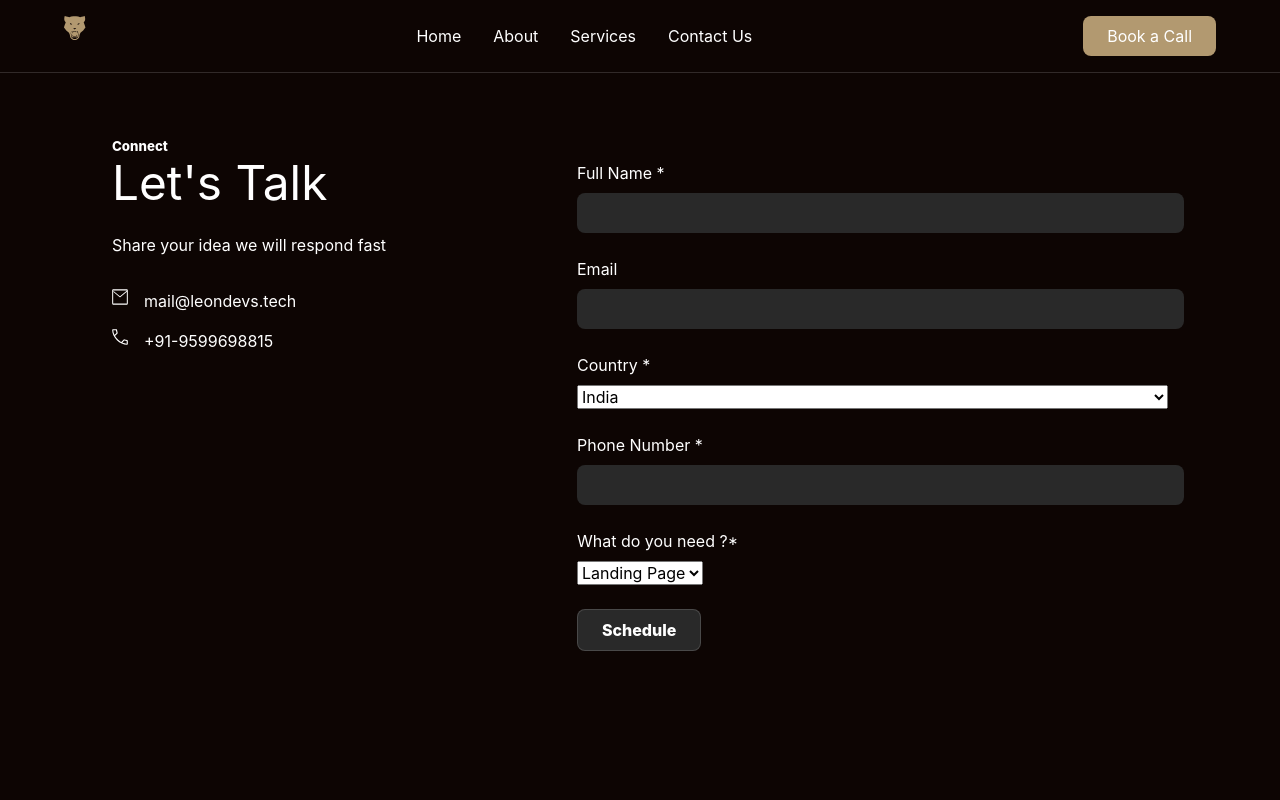
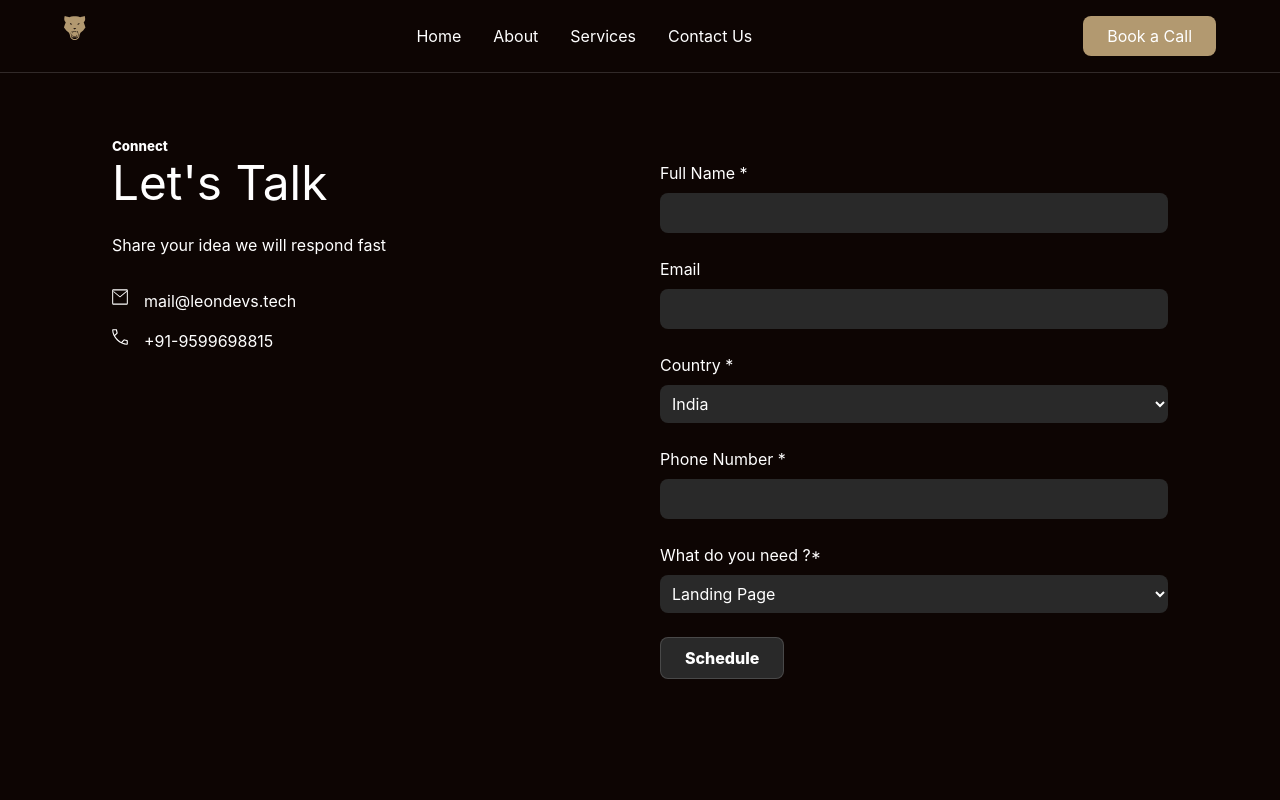
Before and after one commit to divyanshchahar/proto_panther, a Next.js app: page /contactus in a window 1280 px wide. Shown: the top 800 px of the page. Built offline with nearby package versions, Linux system fonts and the light colour scheme.

Commit message:
update: update styling to accomodate `select` element

```diff
--- a/src/app/contactus/page.module.css
+++ b/src/app/contactus/page.module.css
@@ -60,12 +60,15 @@
 
     width: 100%;
 
-    input, textarea {
-        all: unset;
+    input, textarea, select {
+        /*all: unset;*/
         padding: var(--dimension-1);
         background-color: var(--color-foreground);
 
+        border: none;
         border-radius: var(--radius-1);
+
+        color: var(--color-text);
 
         width: 100%;
     }
```
